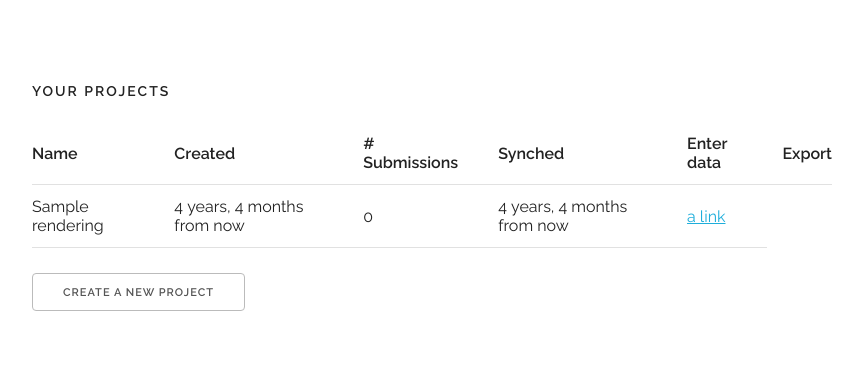
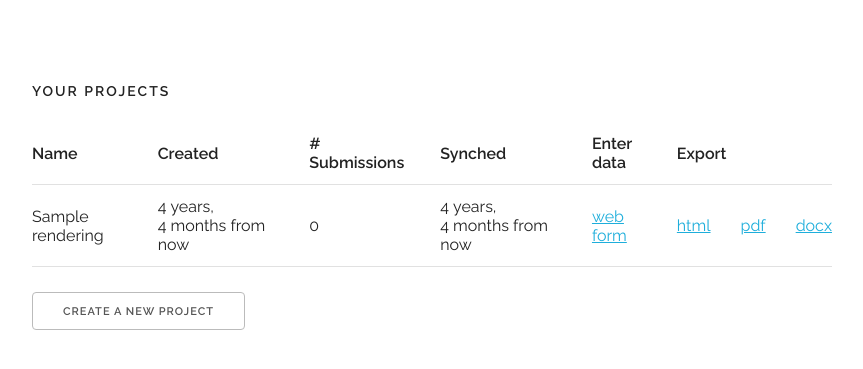
Before and after one commit to kobotoolbox/reports, a Django app: page /equitytool/ in a window 1280 px wide. Shown: the part 67-436 px from the top of the page, without its empty margins (208-1071 px from the left). Run offline with Django 3.2, Linux system fonts and the light colour scheme; a user stored in the database is signed in; tables that the repository leaves empty hold one stand-in row (values such as "Sample post").

Commit message:
Minor edits.

```diff
--- a/equitytool/templates/equity.html
+++ b/equitytool/templates/equity.html
@@ -23,7 +23,7 @@
     <th># Submissions</th>
     <th>Synched</th>
     <th>Enter data</th>
-    <th>Export</th>
+    <th colspan="3">Export</th>
   </tr>
   {% for r in request.user.renderings.all %}
   <tr>
@@ -31,7 +31,10 @@
     <td>{{ r.created|naturaltime }}</td>
     <td>{{ r.submission_count|intcomma }}</td>
     <td>{{ r.modified|naturaltime }}</td>
-    <td><a href="#">a link</a></td>
+    <td><a href="https://kc.kobotoolbox.org/{{ request.user.username }}/forms/equity_tool/enter-data" target="_blank">web form</a></td>
+    {% for ext in extensions %}
+    <td><a href="{% url 'rendering' id=r.id  extension=ext %}">{{ ext }}</a></td>
+    {% endfor %}
   </tr>
   {% endfor %}
 </table>
--- a/equitytool/views.py
+++ b/equitytool/views.py
@@ -15,7 +15,8 @@ from reporter.models import Template, Rendering
 
 @xframe_options_exempt
 def index(request):
-    return render(request, 'equity.html')
+    extensions = ['html', 'pdf', 'docx']
+    return render(request, 'equity.html', locals())
 
 
 class ProjectForm(forms.Form):
@@ -85,9 +86,11 @@ class Wrapper(object):
     def _create_form(self):
         url = self.KC_URL + '/api/v1/forms'
         # TODO: I couldn't get xls_file to work, but xls_url does.
+        # TODO: Figure out how to customize form_id. Right now all
+        # projects refer to the same form, which is not what we want.
         data = {'xls_url': 'http://koboreports.hbs-rcs.org/static/equity_tool.xls'}
         response = requests.post(url, data=data, headers=self._headers())
-        assert response.status_code == 200, response.content
+        assert response.status_code == 201, response.content
 
     def set_form(self):
         forms_by_id = self.get_forms()
```
Also changed, not shown: reporter/templates/index.html (line endings or trailing spaces).
